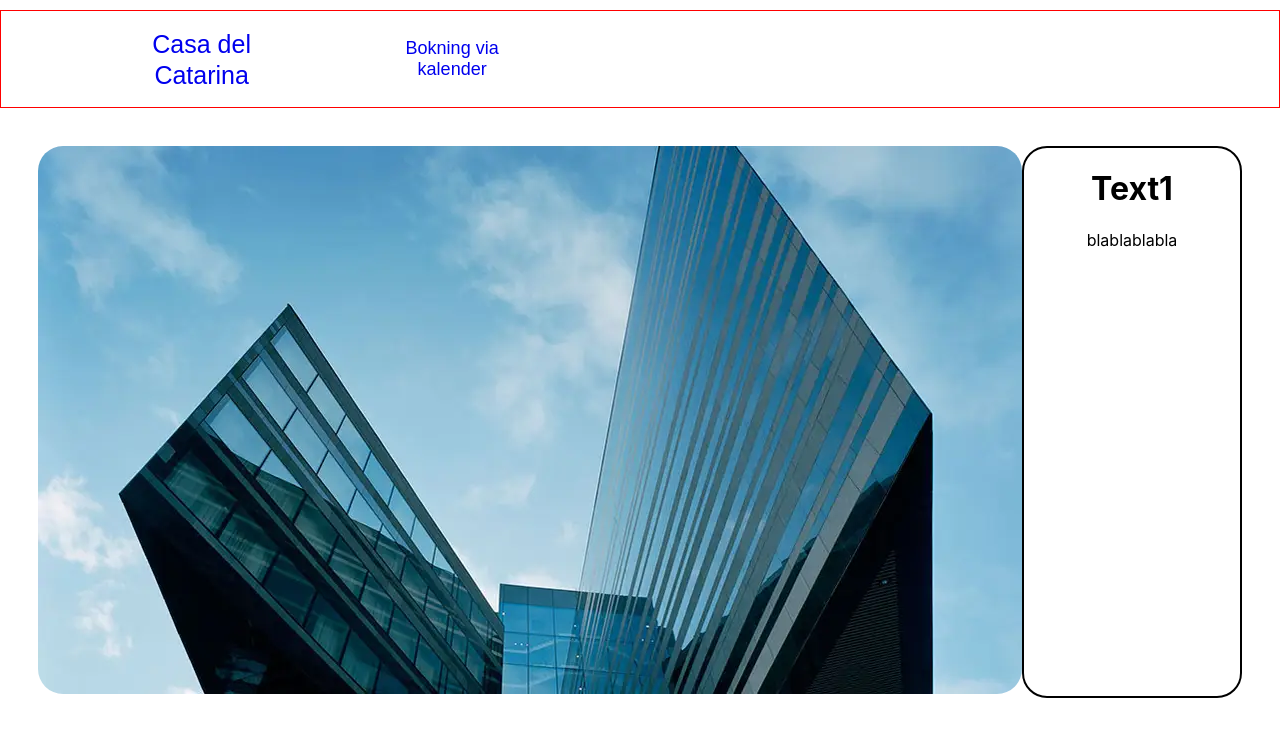
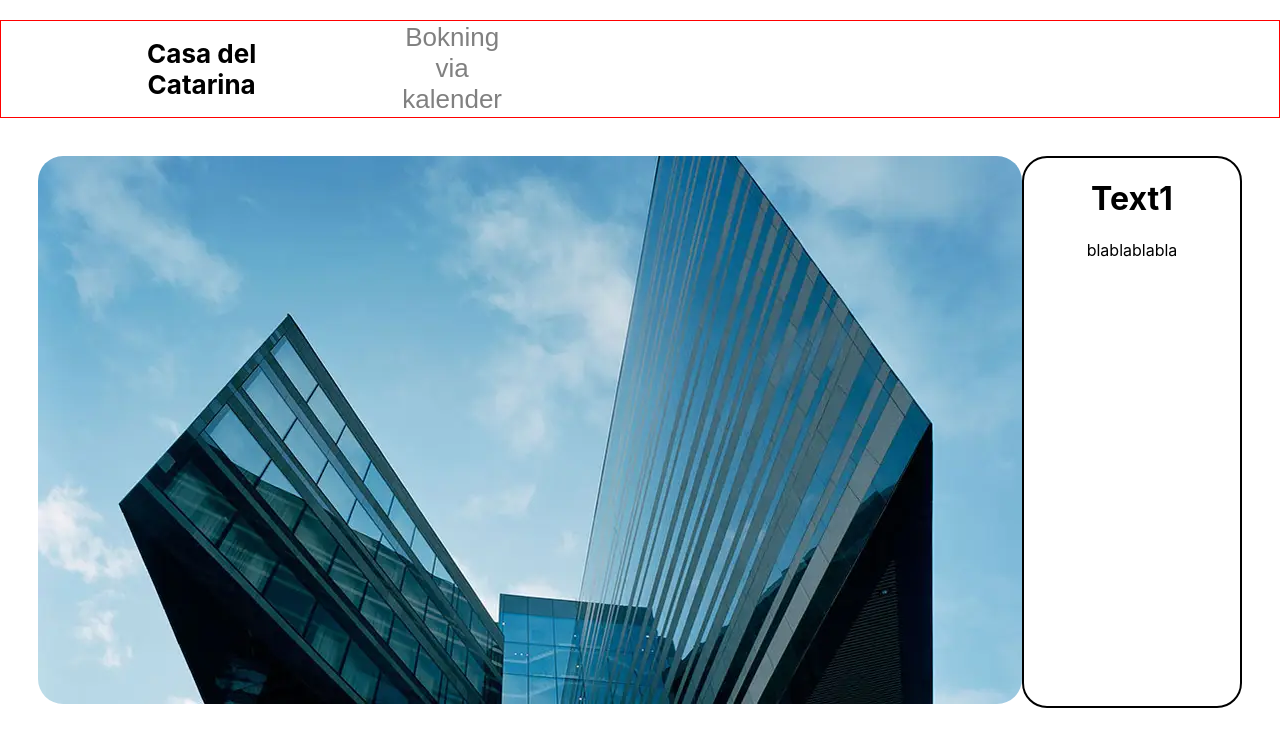
Before and after one commit to nordstromkristofer/torrevieja, a React (Create React App) app: page / in a window 1280 px wide. Shown: the top 746 px of the page. Built offline with nearby package versions, Linux system fonts and the light colour scheme.

Commit message:
active linx

```diff
--- a/src/Home.tsx
+++ b/src/Home.tsx
@@ -1,5 +1,6 @@
 import React from 'react';
 import pic from "./pics/cl_sign_fasad_01_2015.webp"
+import Header from './header/header';
 
 import './Home.css';
 
@@ -7,13 +8,15 @@ function Home() {
   return (
     <div className="Home">
       <div className='filler'></div>
-      <div className="Home-header">
+
+      <Header />
+      {/*       <div className="Home-header">
         <div className='logocontainer'>
           <a className='casadelcatarina' href="/">Casa del Catarina</a>
 
         </div>
         <div className='calendarlink'></div> <a className='calendar' href="/calendar">Bokning via kalender</a>
-      </div>
+      </div> */}
       <div className='homewrapper'>
         <div className='pics'> <img src={pic} className='pic'></img></div>
         <div className='maintext'> <h1>Text1</h1> <p>blablablabla</p></div>
--- a/src/calendar/Calendar.tsx
+++ b/src/calendar/Calendar.tsx
@@ -1,13 +1,12 @@
 import React from 'react';
 
 import './/Calendar.css';
+import Header from '../header/header'
 
 function App() {
   return (
     <div className="Calendar">
-      <header className="Calendar-header">
-        <h2>Calendar </h2>
-      </header>
+      <Header />
     </div>
   );
 }
--- /dev/null
+++ b/src/header/Header.css
@@ -0,0 +1,94 @@
+.Header {
+  text-align: center;
+}
+
+.filler {
+  height: 10px;
+}
+
+.pic {
+  border-radius: 25px;
+}
+
+
+.Home-header {
+  display: grid;
+  grid-template-columns: repeat(10, 1fr);
+  grid-template-rows: repeat(1, 70px);
+  justify-items: center;
+  padding: 1%;
+  /* e.g.
+          1fr 1fr
+          minmax(10px, 1fr) 3fr
+
+          50px auto 100px 1fr
+      */
+
+
+  border-width: 1px;
+  border-style: solid;
+  border-color: red;
+
+
+  flex-direction: column;
+  align-items: center;
+  align-content: baseline;
+  font-size: calc(10px + 2vmin);
+  color: black;
+}
+
+.casadelcatarina {
+  font-family: Arial, Helvetica, sans-serif;
+  text-decoration: none;
+  font-size: 25px;
+}
+
+.calendar {
+  font-family: Arial, Helvetica, sans-serif;
+  text-decoration: none;
+  font-size: 25px;
+}
+
+.calendarlink {
+  font-family: Arial, Helvetica, sans-serif;
+  text-decoration: none;
+  display: flex;
+  height: 60px;
+  grid-column-start: 4;
+  /* align-content: center; */
+  align-items: center;
+}
+
+.logocontainer {
+  grid-column-start: 2;
+}
+
+.Home-link {
+  color: #61dafb;
+}
+
+.maintext {
+  border-radius: 25px;
+  width: 34%;
+  border: 2px solid black;
+}
+
+a {
+  text-decoration: none;
+}
+
+
+.nav-link {
+  color: gray;
+  text-decoration: none;
+  transition: color 0.3s ease;
+}
+
+.nav-link:hover {
+  color: rgb(0, 0, 0);
+}
+
+.nav-link.active {
+  color: rgb(0, 0, 0);
+  font-weight: bold;
+}
--- /dev/null
+++ b/src/header/header.tsx
@@ -0,0 +1,23 @@
+import React from 'react';
+
+
+import './Header.css';
+import { NavLink } from 'react-router-dom';
+
+function Header() {
+  return (
+    <div className="Header">
+      <div className='filler'></div>
+      <div className="Home-header">
+        <div className='logocontainer'>
+          <NavLink to="/" className="nav-link">Casa del Catarina</NavLink>
+        </div>
+        <div className='calendarlink'>
+          <NavLink to="/calendar" className="nav-link">Bokning via kalender</NavLink>
+        </div>
+      </div>
+    </div >
+  );
+}
+
+export default Header;
```
